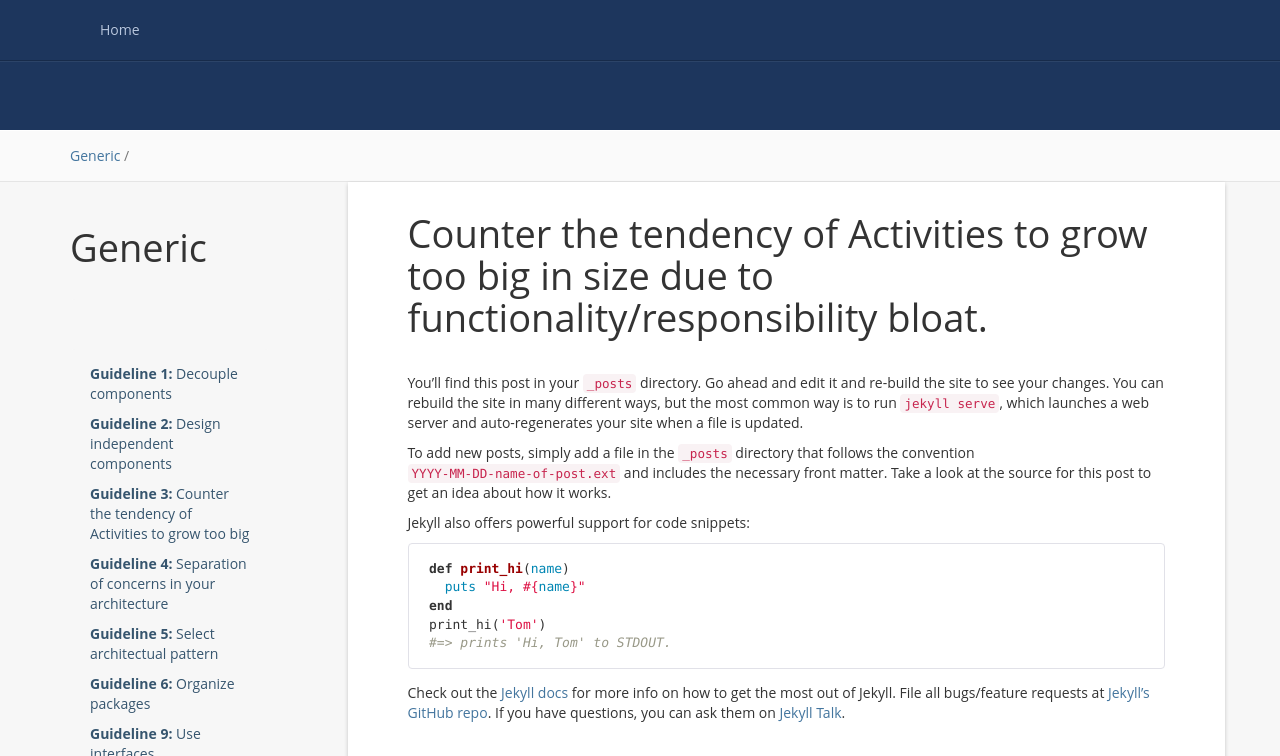
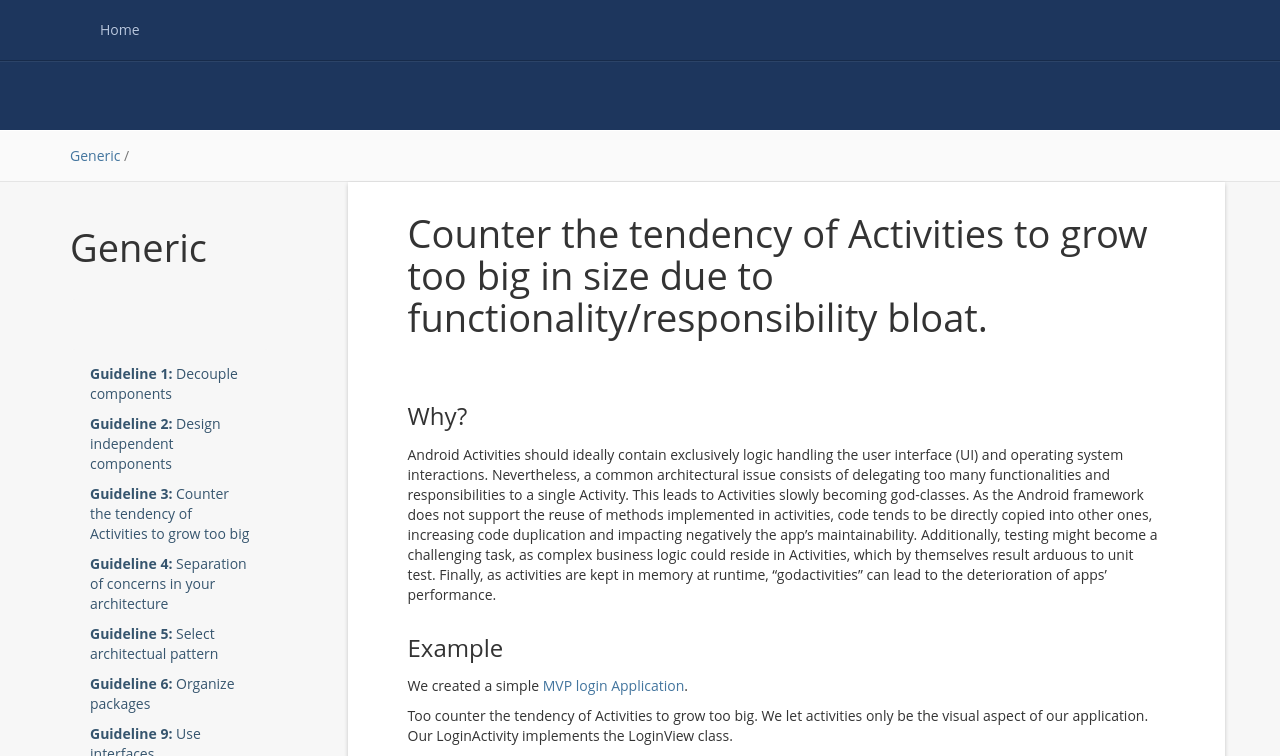
Before and after one commit to Geertdepont/bachelor_thesis, a Jekyll site: the page built from bachelor-thesis-site/_posts/2019-05-21-generic-3.markdown, in a window 1280 px wide and 1400 px high. Shown: the top 756 px of the window. Built offline with Jekyll 4.4.1, drawn with Linux system fonts in a browser that asks for light colours; some of the changed text lies outside the part shown; grey boxes are pictures that could not be loaded.

Commit message:
changing the posts

```diff
--- a/bachelor-thesis-site/_posts/2019-05-21-generic-3.markdown
+++ b/bachelor-thesis-site/_posts/2019-05-21-generic-3.markdown
@@ -6,22 +6,57 @@
 date:   2019-05-21 01:00:39 +0200
 categories: Generic
 ---
-You’ll find this post in your `_posts` directory. Go ahead and edit it and re-build the site to see your changes. You can rebuild the site in many different ways, but the most common way is to run `jekyll serve`, which launches a web server and auto-regenerates your site when a file is updated.
+<h3>Why?</h3>
+Android
+Activities should ideally contain exclusively logic handling the
+user interface (UI) and operating system interactions. Nevertheless, a common architectural issue consists of delegating too
+many functionalities and responsibilities to a single Activity.
+This leads to Activities slowly becoming god-classes. As the
+Android framework does not support the reuse of methods
+implemented in activities, code tends to be directly copied into
+other ones, increasing code duplication and impacting negatively the app’s maintainability. Additionally, testing might
+become a challenging task, as complex business logic could
+reside in Activities, which by themselves result arduous to unit
+test. Finally, as activities are kept in memory at runtime, “godactivities” can lead to the deterioration of apps’ performance.
 
-To add new posts, simply add a file in the `_posts` directory that follows the convention `YYYY-MM-DD-name-of-post.ext` and includes the necessary front matter. Take a look at the source for this post to get an idea about how it works.
+<h3>Example</h3>
+We created a simple [MVP login Application][MVP-Login].
 
-Jekyll also offers powerful support for code snippets:
+Too counter the tendency of Activities to grow too big. We let activities only be the visual
+aspect of our application. Our LoginActivity implements the LoginView class.
 
-{% highlight ruby %}
-def print_hi(name)
-  puts "Hi, #{name}"
-end
-print_hi('Tom')
-#=> prints 'Hi, Tom' to STDOUT.
-{% endhighlight %}
+<script src="https://gist.github.com/Geertdepont/93684c21bc51c4b7379f18ff47596791.js"></script>
 
-Check out the [Jekyll docs][jekyll-docs] for more info on how to get the most out of Jekyll. File all bugs/feature requests at [Jekyll’s GitHub repo][jekyll-gh]. If you have questions, you can ask them on [Jekyll Talk][jekyll-talk].
+Our LoginActivity has two text fields:
+<ul>
+<li>Email field <b>(edit_email)</b></li>
+<li>Password field <b>(edit_password)</b></li>
+</ul>
 
-[jekyll-docs]: https://jekyllrb.com/docs/home
-[jekyll-gh]:   https://github.com/jekyll/jekyll
-[jekyll-talk]: https://talk.jekyllrb.com/
+And two buttons:
+<ul>
+<li>Create new user <b>(buttonAddUser)</b></li>
+<li>Login button <b>(btnLogin)</b></li>
+</ul>
+
+<script src="https://gist.github.com/Geertdepont/f46beeeb2ee18b532d02fbadf38cd237.js"></script>
+
+The event diagram of the Login Application:
+<figure>
+  <img src="/assets/MVPLogin_event_diagram.png" alt="Login Event diagram" width="700">
+</figure>
+
+We do not want our LoginActivity to create a database, and store and retrieve all the users.
+We want to share as much responsibilities to another layer as possible.
+
+Our LoginActivity only does what our presenter tells it to do. So our LoginActivity does not become a God class. This also makes it easier to test our views and presenter.
+
+Our interactor checks if the password given matches the password of the gotten user.
+This is a simplistic example and in real life applications, passwords would have been checked with hashing.
+
+
+
+<br>
+Check out the [Github page][MVP-Login] to view the complete repository.
+
+[MVP-Login]: https://github.com/Geertdepont/bachelor_thesis/tree/master/MVPLogin
```
Also changed, not shown: bachelor-thesis-site/_posts/2019-05-21-generic-1.markdown (+32 -13 lines), bachelor-thesis-site/_posts/2019-05-21-generic-2.markdown (+40 -14 lines), bachelor-thesis-site/assets/BossApplication_lifecycle.png (added), bachelor-thesis-site/assets/Component_lifecycle.png (added), bachelor-thesis-site/assets/MVPLogin_event_diagram.png (added), bachelor-thesis-site/assets/MVPLogin_injection.png (added).
